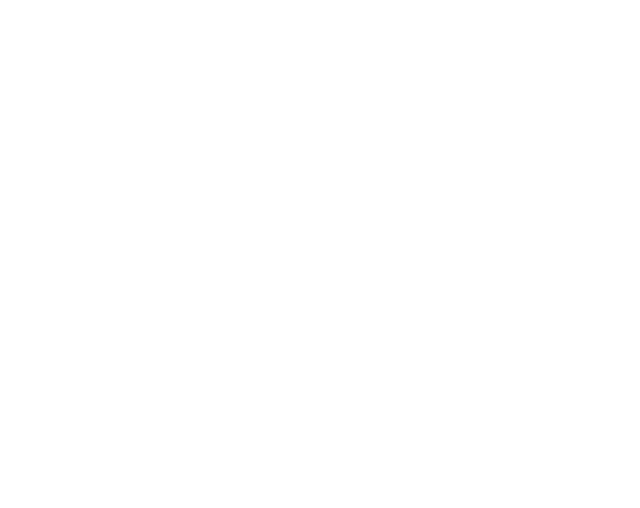
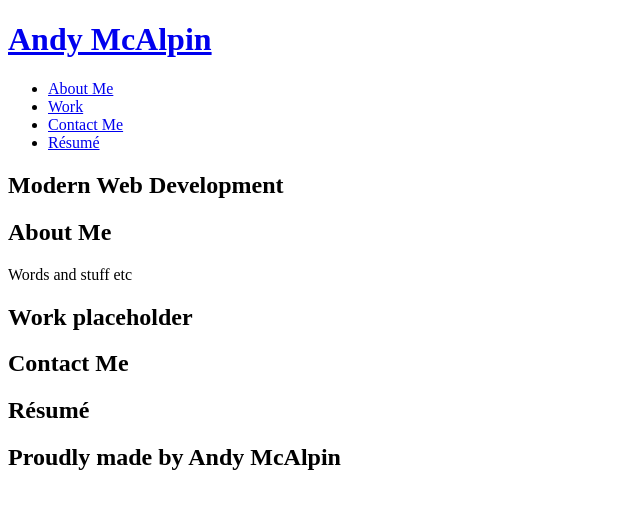
Before and after one commit to AndyMcAlpin/AndyMcA-Portfolio, a plain HTML site: page index.html in a window 1280 px wide. Shown: the whole page, without its empty margins (0-640 px from the left). Drawn offline with Linux system fonts and the light colour scheme.

Commit message:
initial html structure

```diff
--- a/index.html
+++ b/index.html
@@ -7,3 +7,63 @@
     <title>Andy McAlpin's Portfolio</title>
   </head>
   <body>
+      <!-- header and nav section -->
+      <header>
+          <h1>
+          <a href="/">Andy McAlpin</a>
+          </h1>
+          <nav>
+              <ul>
+                  <li>
+                      <a href="#about-me">About Me</a>
+                  </li>
+                  <li>
+                      <a href="#work">Work</a>
+                  </li>
+                  <li>
+                      <a href="#contact-me">Contact Me</a>
+                  </li>
+                  <li>
+                      <a href="#Resume">Résumé</a>
+                  </li>
+              </ul>
+          </nav>
+      </header>
+      <!-- End of header and nav -->
+      <!-- hero -->
+      <section class="hero">
+          <h2>Modern Web Development</h2>
+      </section>
+      <!-- End of hero -->
+      <!-- "About Me" section -->
+      <section id="about-me" class="aboutMe">
+          <h2>About Me</h2>
+          <p>Words and stuff etc</p>
+
+      </section>
+      <!-- End of "About Me" section -->
+      <!-- "Work" section -->
+      <section id="work" class="work">
+          <h2>Work placeholder</h2>
+      </section>
+      <!-- End of "Work" section -->
+      <section id="contact-me" class="contactMe">
+          <h2>
+              Contact Me
+          </h2>
+      </section>
+      <!-- End of "Contact Me" section -->
+      <!-- Link to resume section -->
+      <section id="resume" class="resume">
+          <h2>
+            Résumé
+          </h2>
+      </section>
+      <!-- End of Link to resume section -->
+      <!-- footer -->
+      <footer>
+          <h2>Proudly made by Andy McAlpin</h2>
+      </footer>
+      <!-- End of footer -->
+   </body>
+</html>
```
